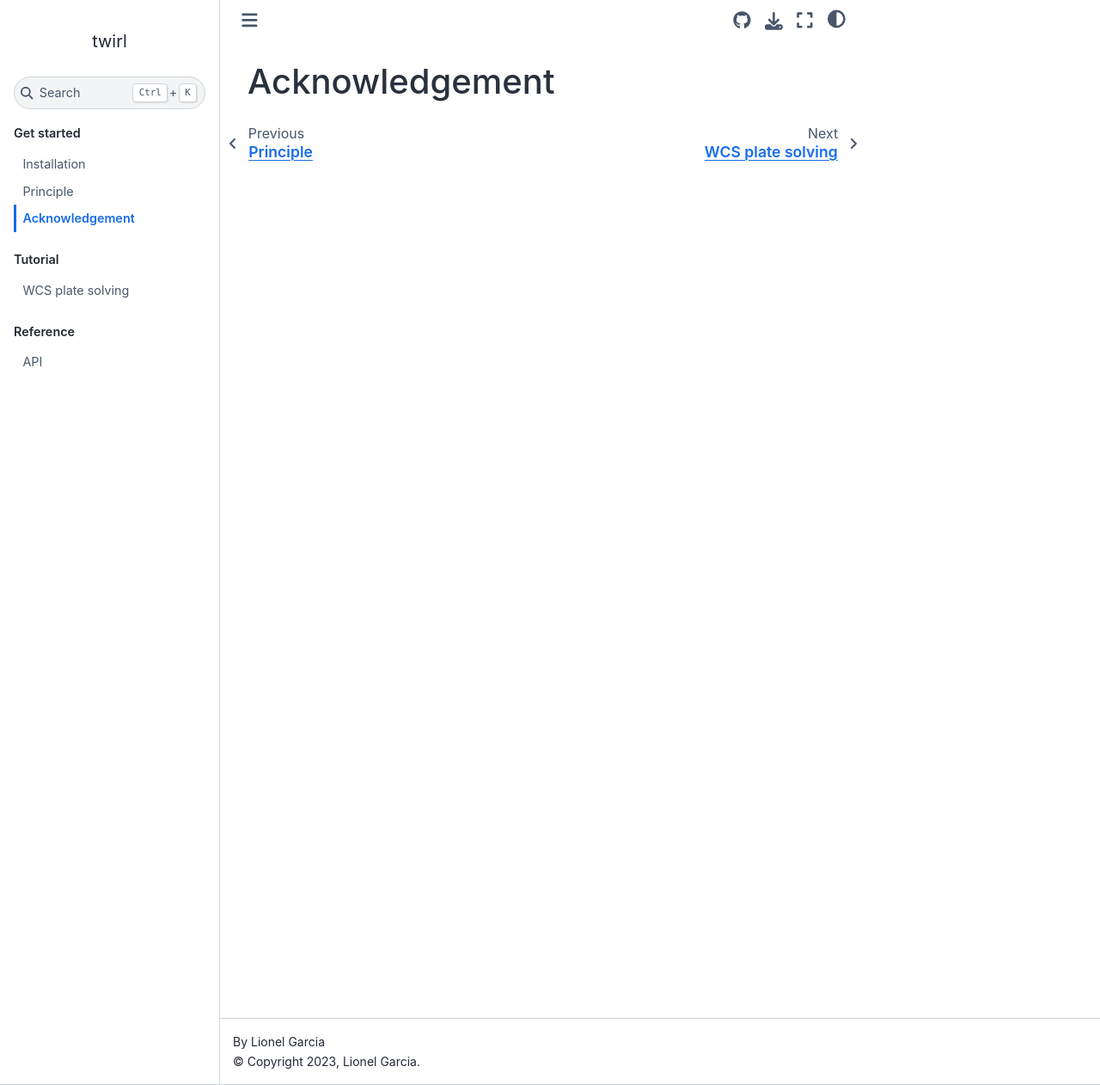
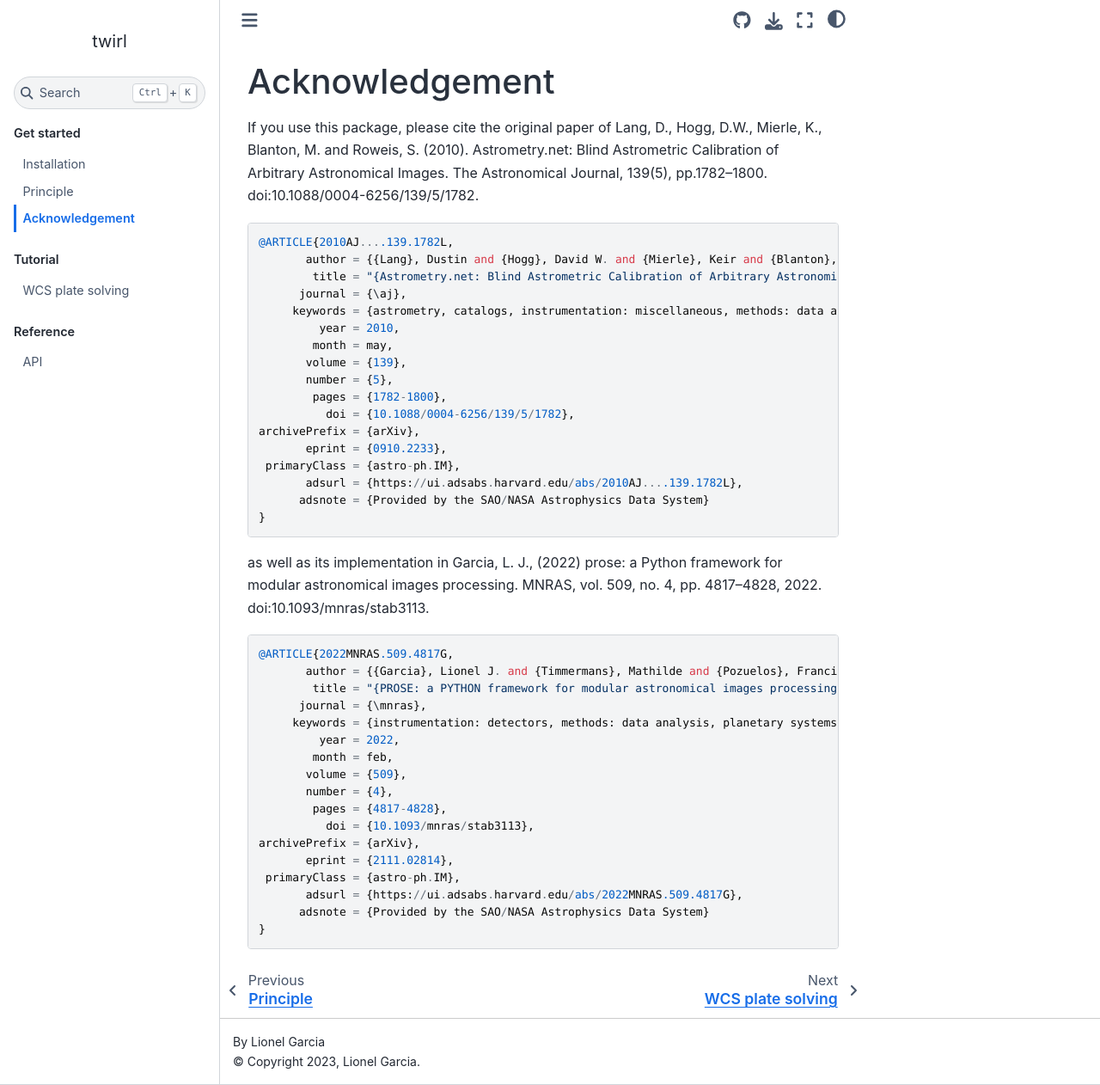
Before and after one commit to lgrcia/twirl, a Sphinx documentation site: the page built from docs/md/acknowledgement.md, in a window 1280 px wide and 1262 px high. Shown: the whole window at 86% size. Built offline with Sphinx 7.4.7 and the Sphinx Book theme 1.1.4, drawn with Linux system fonts in a browser that asks for light colours.

Commit message:
[docs] photutils dep + acknowledgement

````diff
--- a/docs/md/acknowledgement.md
+++ b/docs/md/acknowledgement.md
@@ -1 +1,45 @@
 # Acknowledgement
+
+If you use this package, please cite the original paper of Lang, D., Hogg, D.W., Mierle, K., Blanton, M. and Roweis, S. (2010). Astrometry.net: Blind Astrometric Calibration of Arbitrary Astronomical Images. The Astronomical Journal, 139(5), pp.1782–1800. doi:10.1088/0004-6256/139/5/1782.
+
+```
+@ARTICLE{2010AJ....139.1782L,
+       author = {{Lang}, Dustin and {Hogg}, David W. and {Mierle}, Keir and {Blanton}, Michael and {Roweis}, Sam},
+        title = "{Astrometry.net: Blind Astrometric Calibration of Arbitrary Astronomical Images}",
+      journal = {\aj},
+     keywords = {astrometry, catalogs, instrumentation: miscellaneous, methods: data analysis, methods: statistical, techniques: image processing, Astrophysics - Instrumentation and Methods for Astrophysics},
+         year = 2010,
+        month = may,
+       volume = {139},
+       number = {5},
+        pages = {1782-1800},
+          doi = {10.1088/0004-6256/139/5/1782},
+archivePrefix = {arXiv},
+       eprint = {0910.2233},
+ primaryClass = {astro-ph.IM},
+       adsurl = {https://ui.adsabs.harvard.edu/abs/2010AJ....139.1782L},
+      adsnote = {Provided by the SAO/NASA Astrophysics Data System}
+}
+```
+
+as well as its implementation in Garcia, L. J., (2022) prose: a Python framework for modular astronomical images processing. MNRAS, vol. 509, no. 4, pp. 4817–4828, 2022. doi:10.1093/mnras/stab3113.
+
+```
+@ARTICLE{2022MNRAS.509.4817G,
+       author = {{Garcia}, Lionel J. and {Timmermans}, Mathilde and {Pozuelos}, Francisco J. and {Ducrot}, Elsa and {Gillon}, Micha{\"e}l and {Delrez}, Laetitia and {Wells}, Robert D. and {Jehin}, Emmanu{\"e}l},
+        title = "{PROSE: a PYTHON framework for modular astronomical images processing}",
+      journal = {\mnras},
+     keywords = {instrumentation: detectors, methods: data analysis, planetary systems, Astrophysics - Instrumentation and Methods for Astrophysics, Astrophysics - Earth and Planetary Astrophysics},
+         year = 2022,
+        month = feb,
+       volume = {509},
+       number = {4},
+        pages = {4817-4828},
+          doi = {10.1093/mnras/stab3113},
+archivePrefix = {arXiv},
+       eprint = {2111.02814},
+ primaryClass = {astro-ph.IM},
+       adsurl = {https://ui.adsabs.harvard.edu/abs/2022MNRAS.509.4817G},
+      adsnote = {Provided by the SAO/NASA Astrophysics Data System}
+}
+```
--- a/pyproject.toml
+++ b/pyproject.toml
@@ -27,6 +27,8 @@ twine = "*"
 sphinx-book-theme = "^1.0.0"
 myst-nb = "*"
 sphinx-copybutton = "*"
+photutils = "*"
+matplotlib = "*"
 
 [build-system]
 requires = ["poetry-core"]
````
Also changed, not shown: 1 other file.
